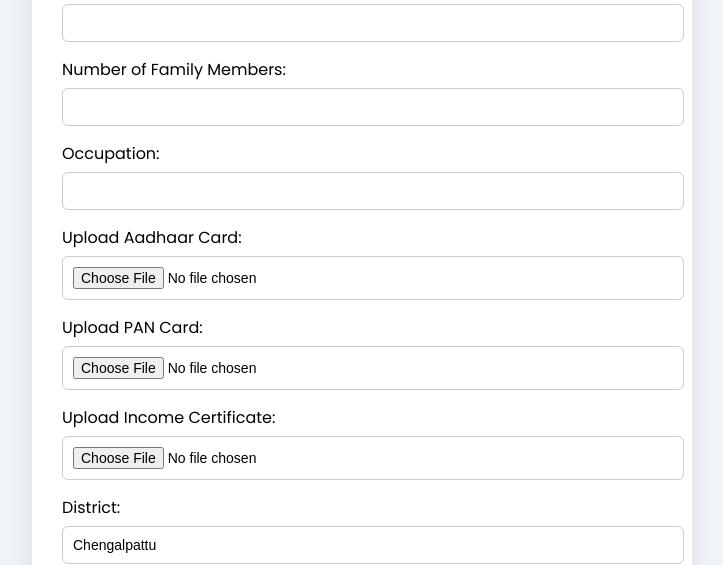
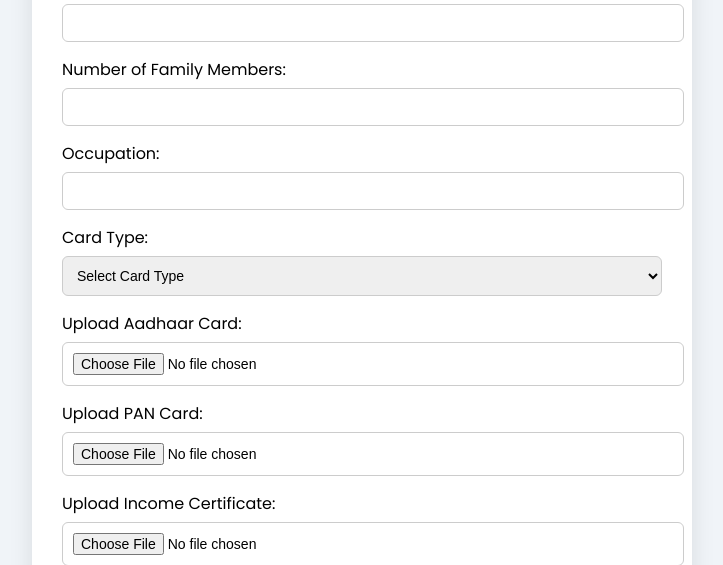
Before and after one commit to Sirisha2310571/family_card_project, a Flask app: page /apply in a window 1280 px wide. Shown: the part 643-1208 px from the top of the page, without its empty margins (278-1001 px from the left). Run offline with Flask 3, Linux system fonts and the light colour scheme; the visitor is signed in with stand-in values (Sample User, id 1).

Commit message:
Updated application form with Card Type support

```diff
--- a/app.py
+++ b/app.py
@@ -73,6 +73,7 @@ def apply():
         return redirect('/login')
 
     if request.method == 'POST':
+        card_type = request.form['card_type']
         aadhaar = request.files['aadhaar']
         pan = request.files['pan']
         income = request.files['income']
@@ -89,6 +90,8 @@ def apply():
 
         user_applied[username] = True
         return render_template('confirmation.html')
+
+
 
     return render_template('apply.html')
 
--- a/templates/apply.html
+++ b/templates/apply.html
@@ -87,6 +87,15 @@
 
       <label>Occupation:</label>
       <input type="text" name="occupation" required>
+      <label for="card_type">Card Type:</label>
+      <select name="card_type" required>
+      <option value="">Select Card Type</option>
+      <option>Rice Card</option>
+      <option>Sugar Card</option>
+      <option>No Commodity Card</option>
+      <option>AAY Card</option>
+      </select>
+
 
       <label>Upload Aadhaar Card:</label>
       <input type="file" name="aadhaar" accept=".pdf,.jpg,.jpeg,.png" required>
```
